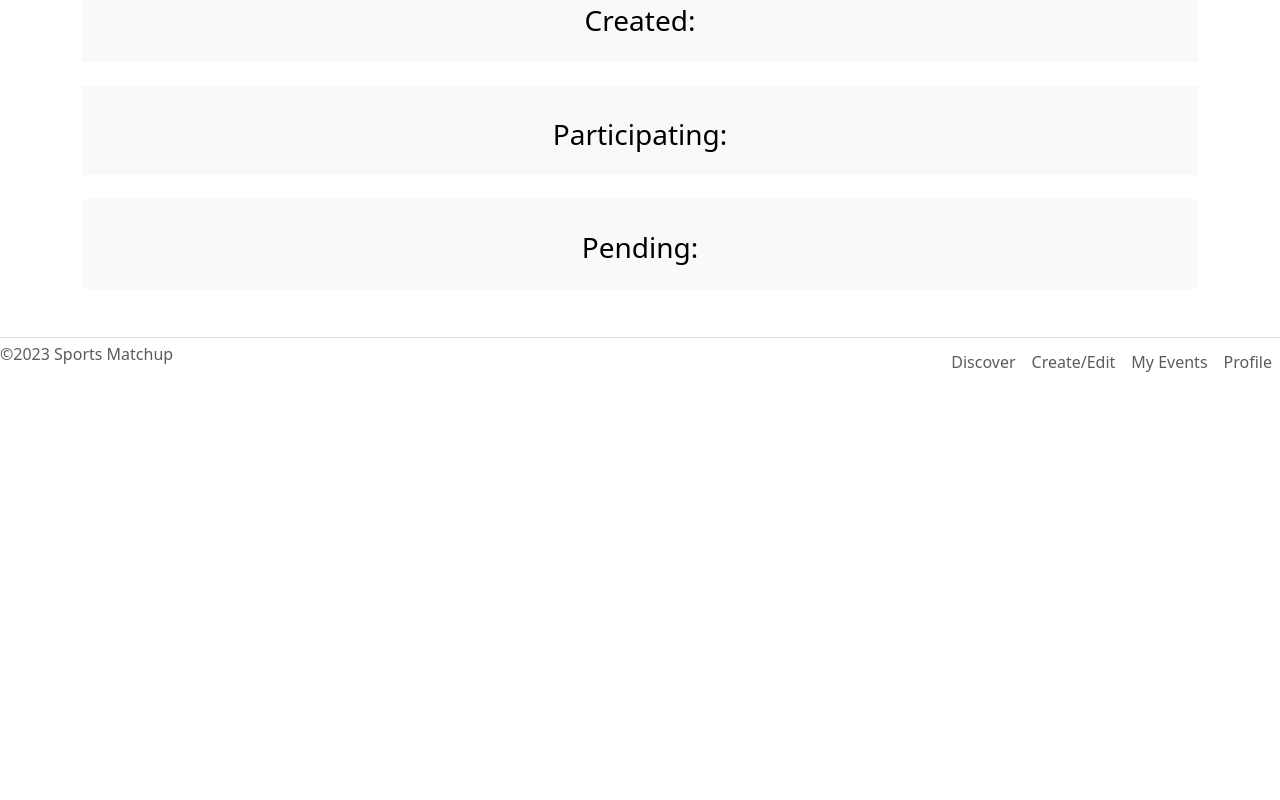
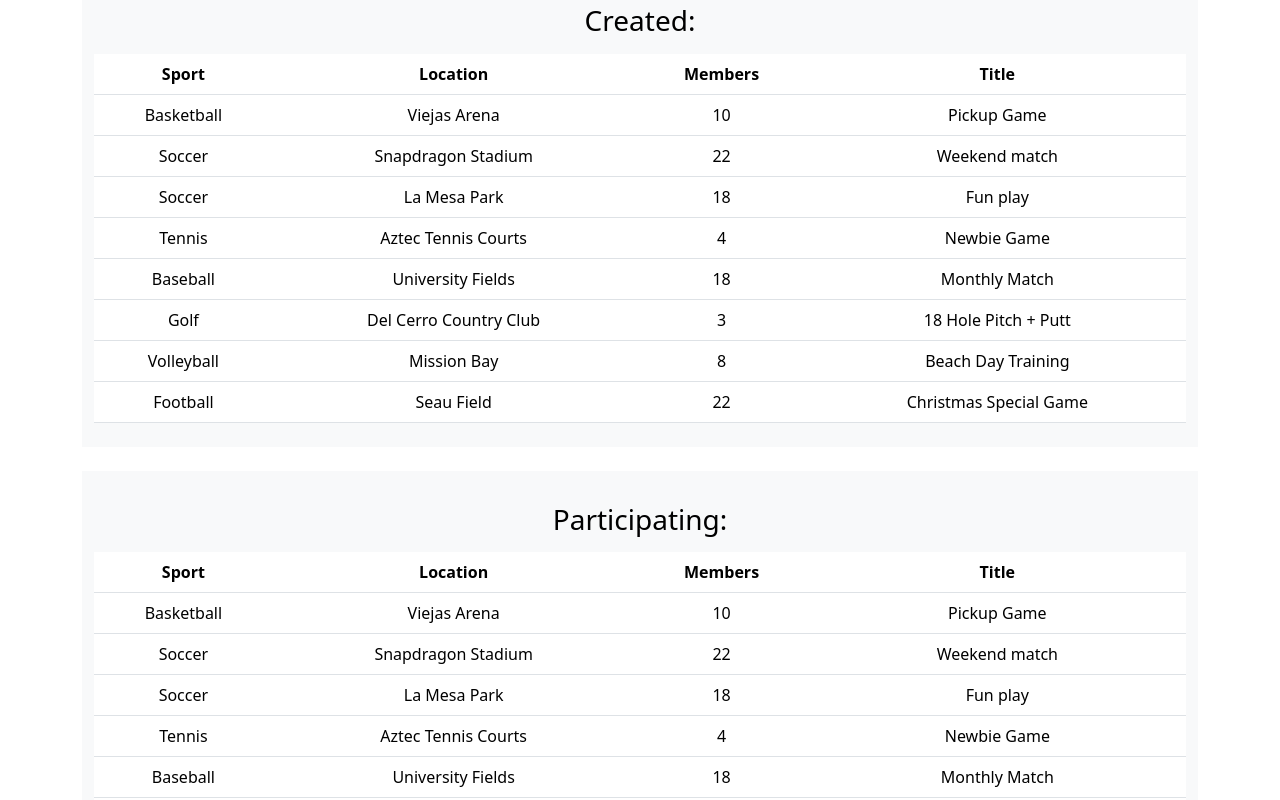
Before and after one commit to daikonk/sports-matchup, a React (Create React App) app in the folder sports-matchup/: page /my-events in a window 1280 px wide. Shown: the part 180-980 px from the top of the page. Before the commit the page ends 800 px from the top, so only its background shows below. Built offline with nearby package versions, Linux system fonts and the light colour scheme.

Commit message:
Added static json server and updated tables

```diff
--- a/sports-matchup/src/Home.js
+++ b/sports-matchup/src/Home.js
@@ -1,21 +1,50 @@
 // Home.js
-import React, { useEffect } from 'react';
+import React, { useEffect, useState } from 'react';
 import { useLocation } from 'react-router-dom';
-// import './App.css'
 import home_png from './images/home.png'
-
+import events from './event_info.json'
 const Home = () => {
     const location = useLocation();
+    const [sortField, setSortField] = useState(null);
+    const [sortDirection, setSortDirection] = useState('asc');
+
+    const [selectedSport, setSelectedSport] = useState('');
+
     useEffect(() => {
         switch (location.hash) {
           case '#discover-events':
             document.title = 'Discover Events - Sports Matchup';
             break;
-          // other cases...
           default:
             document.title = 'Home - Sports Matchup';
         }
       }, [location]);
+
+    const handleSort = (field) => {
+        let direction = 'asc';
+        if (sortField === field && sortDirection === 'asc') {
+            direction = 'desc';
+        }
+        setSortField(field);
+        setSortDirection(direction);
+    };
+
+    const sortedEvents = [...events].sort((a, b) => {
+        if (a[sortField] < b[sortField]) {
+            return sortDirection === 'asc' ? -1 : 1;
+        }
+        if (a[sortField] > b[sortField]) {
+            return sortDirection === 'asc' ? 1 : -1;
+        }
+        return 0;
+    });
+
+    const handleSportChange = (event) => {
+        setSelectedSport(event.target.value);
+    };
+
+    const filteredEvents = sortedEvents.filter(event => !selectedSport || event.sport === selectedSport);
+
 
     return (
         <main>
@@ -34,38 +63,44 @@ const Home = () => {
                         <div className="form-group row mt-1">
                             <label for="search" className="col-sm-1 col-form-label">Search:</label>
                             <div className="col-sm-10">
-                                <select className="form-control" id="sport">
-                                    <option value="" selected disabled>Select Sports...</option>
-                                    <option value="basketball">Basketball</option>
-                                    <option value="baseball">Baseball</option>
-                                    <option value="soccer">Soccer</option>
-                                    <option value="football">Football</option>
-                                    <option value="volleyball">Volleyball</option>
-                                    <option value="hockey">Hockey</option>
-                                    <option value="golf">Golf</option>
-                                    <option value="tennis">Tennis</option>
-                                    <option value="other-sport">Other</option>
+                                <select className="form-control" id="sport" value={selectedSport} onChange={handleSportChange}>
+                                    <option value="" selected>Select Sport...</option>
+                                    <option value="Basketball">Basketball</option>
+                                    <option value="Baseball">Baseball</option>
+                                    <option value="Soccer">Soccer</option>
+                                    <option value="Football">Football</option>
+                                    <option value="Volleyball">Volleyball</option>
+                                    <option value="Hockey">Hockey</option>
+                                    <option value="Golf">Golf</option>
+                                    <option value="Tennis">Tennis</option>
+                                    <option value="Other">Other</option>
                                 </select>
                             </div>
                         </div>
-                        {/* <div id="categoryModal" className="modal" tabindex="-1">
-                            <div className="modal-dialog modal-dialog-centered">
-                                <div className="modal-content">
-                                    <div className="modal-header">
-                                        <h2 className="modal-title">Add New Sport</h2>
-                                        <button type="button" className="btn-close" data-bs-dismiss="modal"></button>
-                                    </div>
-                                    <div className="modal-body">
-                                        <label for="newCategory"></label>
-                                        <input type="text" className="form-control" id="newCategory" placeholder="New Category"/>
-                                        <button id="addCategory" className="btn btn-primary mt-2">Add Sport</button>
-                                    </div>
-                                </div>
-                            </div>
-                        </div> */}
                     </form>
                     <h3 className="mt-4">Events in your Area:</h3>
-                    <div id="eventsFilter" className="mt-3"></div>
+                    <div id="eventsFilter" className="mt-3">
+                        <table className="table">
+                            <thead>
+                                <tr>
+                                    <th onClick={() => handleSort('sport')}>Sport</th>
+                                    <th onClick={() => handleSort('location')}>Location</th>
+                                    <th onClick={() => handleSort('members')}>Members</th>
+                                    <th onClick={() => handleSort('title')}>Title</th>
+                                </tr>
+                            </thead>
+                            <tbody>
+                                {filteredEvents.map(event => (
+                                    <tr key={event.id}>
+                                        <td>{event.sport}</td>
+                                        <td>{event.location}</td>
+                                        <td>{event.members}</td>
+                                        <td>{event.title}</td>
+                                    </tr>
+                                ))}
+                            </tbody>
+                        </table>
+                    </div>
                 </div>
             </section>
         </main>
--- a/sports-matchup/src/MyEvents.js
+++ b/sports-matchup/src/MyEvents.js
@@ -1,7 +1,30 @@
 // .MyEvents.js
-import React, { useEffect } from 'react';
+import React, { useEffect, useState} from 'react';
+import events from './event_info.json'
 
 const MyEvents = () => {
+    const [sortField, setSortField] = useState(null);
+    const [sortDirection, setSortDirection] = useState('asc');
+
+    const handleSort = (field) => {
+        let direction = 'asc';
+        if (sortField === field && sortDirection === 'asc') {
+            direction = 'desc';
+        }
+        setSortField(field);
+        setSortDirection(direction);
+    };
+
+    const sortedEvents = [...events].sort((a, b) => {
+        if (a[sortField] < b[sortField]) {
+            return sortDirection === 'asc' ? -1 : 1;
+        }
+        if (a[sortField] > b[sortField]) {
+            return sortDirection === 'asc' ? 1 : -1;
+        }
+        return 0;
+    });
+
     useEffect(() => {
         document.title = 'My Events - Sports Matchup';
       }, []);
@@ -11,74 +34,85 @@ const MyEvents = () => {
             <h1 className="text-center"> My Events</h1>
             <section id="discover-events">
                 <div className="container text-center mt-4 bg-light text-bg-light py-2">
-                    <form id="form" className="mt-4">
-
-                        <div id="categoryModal" className="modal" tabindex="-1">
-                            <div className="modal-dialog modal-dialog-centered">
-                                <div className="modal-content">
-                                    <div className="modal-body">
-                                        <label for="newCategory"></label>
-                                        <input type="text" className="form-control" id="newCategory" placeholder="New Category"/>
-                                        <button id="addCategory" className="btn btn-primary mt-2">Add Sport</button>
-                                    </div>
-                                </div>
-                            </div>
-                        </div>
-                    </form>
                     <h3 className="mt-4">Created:</h3>
-                    <div id="eventsFilter" className="mt-3"></div>
+                    <div id="eventsFilter" className="mt-3">
+                        <table className="table">
+                            <thead>
+                                <tr>
+                                    <th onClick={() => handleSort('sport')}>Sport</th>
+                                    <th onClick={() => handleSort('location')}>Location</th>
+                                    <th onClick={() => handleSort('members')}>Members</th>
+                                    <th onClick={() => handleSort('title')}>Title</th>
+                                </tr>
+                            </thead>
+                            <tbody>
+                                {sortedEvents.map(event => (
+                                    <tr key={event.id}>
+                                        <td>{event.sport}</td>
+                                        <td>{event.location}</td>
+                                        <td>{event.members}</td>
+                                        <td>{event.title}</td>
+                                    </tr>
+                                ))}
+                            </tbody>
+                        </table>
+                    </div>
                 </div>
             </section>
 
             <section id="discover-events">
                 <div className="container text-center mt-4 bg-light text-bg-light py-2">
-                    <form id="form" className="mt-4">
-
-                        <div id="categoryModal" className="modal" tabindex="-1">
-                            <div className="modal-dialog modal-dialog-centered">
-                                <div className="modal-content">
-                                    <div className="modal-header">
-                                        <h2 className="modal-title">Add New Sport</h2>
-                                        <button type="button" className="btn-close" data-bs-dismiss="modal"></button>
-                                        <select className="form-control invisible" id="sport-participating"></select>
-                                    </div>
-                                    <div className="modal-body">
-                                        <label for="newCategory"></label>
-                                        <input type="text" className="form-control" id="newCategory" placeholder="New Category"/>
-                                        <button id="addCategory" className="btn btn-primary mt-2">Add Sport</button>
-                                    </div>
-                                </div>
-                            </div>
-                        </div>
-                    </form>
                     <h3 className="mt-4">Participating:</h3>
-                    <div id="eventsFilter-participating" className="mt-3"></div>
+                    <div id="eventsFilter-participating" className="mt-3">
+                        <table className="table">
+                            <thead>
+                                <tr>
+                                    <th onClick={() => handleSort('sport')}>Sport</th>
+                                    <th onClick={() => handleSort('location')}>Location</th>
+                                    <th onClick={() => handleSort('members')}>Members</th>
+                                    <th onClick={() => handleSort('title')}>Title</th>
+                                </tr>
+                            </thead>
+                            <tbody>
+                                {sortedEvents.map(event => (
+                                    <tr key={event.id}>
+                                        <td>{event.sport}</td>
+                                        <td>{event.location}</td>
+                                        <td>{event.members}</td>
+                                        <td>{event.title}</td>
+                                    </tr>
+                                ))}
+                            </tbody>
+                        </table>
+                    </div>
                 </div>
             </section>
 
             <section id="discover-events">
                 <div className="container text-center mt-4 bg-light text-bg-light py-2">
-                    <form id="form" className="mt-4">
-
-                        <div id="categoryModal" className="modal" tabindex="-1">
-                            <div className="modal-dialog modal-dialog-centered">
-                                <div className="modal-content">
-                                    <div className="modal-header">
-                                        <h2 className="modal-title">Add New Sport</h2>
-                                        <button type="button" className="btn-close" data-bs-dismiss="modal"></button>
-                                        <select className="form-control invisible" id="sport"></select>
-                                    </div>
-                                    <div className="modal-body">
-                                        <label for="newCategory"></label>
-                                        <input type="text" className="form-control" id="newCategory" placeholder="New Category"/>
-                                        <button id="addCategory" className="btn btn-primary mt-2">Add Sport</button>
-                                    </div>
-                                </div>
-                            </div>
-                        </div>
-                    </form>
                     <h3 className="mt-4">Pending:</h3>
-                    <div id="eventsFilter-pending" className="mt-3"></div>
+                    <div id="eventsFilter-pending" className="mt-3">
+                        <table className="table">
+                            <thead>
+                                <tr>
+                                    <th onClick={() => handleSort('sport')}>Sport</th>
+                                    <th onClick={() => handleSort('location')}>Location</th>
+                                    <th onClick={() => handleSort('members')}>Members</th>
+                                    <th onClick={() => handleSort('title')}>Title</th>
+                                </tr>
+                            </thead>
+                            <tbody>
+                                {sortedEvents.map(event => (
+                                    <tr key={event.id}>
+                                        <td>{event.sport}</td>
+                                        <td>{event.location}</td>
+                                        <td>{event.members}</td>
+                                        <td>{event.title}</td>
+                                    </tr>
+                                ))}
+                            </tbody>
+                        </table>
+                    </div>
                 </div>
             </section>
 
--- /dev/null
+++ b/sports-matchup/src/event_info.json
@@ -0,0 +1,66 @@
+[
+    {
+        "id": 1,
+        "sport": "Basketball",
+        "date": "12/10/2023",
+        "location": "Viejas Arena",
+        "members": 10,
+        "title": "Pickup Game"
+    },
+    {
+        "id": 2,
+        "sport": "Soccer",
+        "date": "12/20/2023",
+        "location": "Snapdragon Stadium",
+        "members": 22,
+        "title": "Weekend match"
+    },
+    {
+        "id": 3,
+        "sport": "Soccer",
+        "date": "1/04/2024",
+        "location": "La Mesa Park",
+        "members": 18,
+        "title": "Fun play"
+    },
+    {
+        "id": 4,
+        "sport": "Tennis",
+        "date": "1/20/2024",
+        "location": "Aztec Tennis Courts",
+        "members": 4,
+        "title": "Newbie Game"
+    },
+    {
+        "id": 5,
+        "sport": "Baseball",
+        "date": "12/28/2023",
+        "location": "University Fields",
+        "members": 18,
+        "title": "Monthly Match"
+    },
+    {
+        "id": 6,
+        "sport": "Golf",
+        "date": "12/02/2023",
+        "location": "Del Cerro Country Club",
+        "members": 3,
+        "title": "18 Hole Pitch + Putt"
+    },
+    {
+        "id": 7,
+        "sport": "Volleyball",
+        "date": "12/11/2023",
+        "location": "Mission Bay",
+        "members": 8,
+        "title": "Beach Day Training"
+    },
+    {
+        "id": 8,
+        "sport": "Football",
+        "date": "12/23/2023",
+        "location": "Seau Field",
+        "members": 22,
+        "title": "Christmas Special Game"
+    }
+]
```
